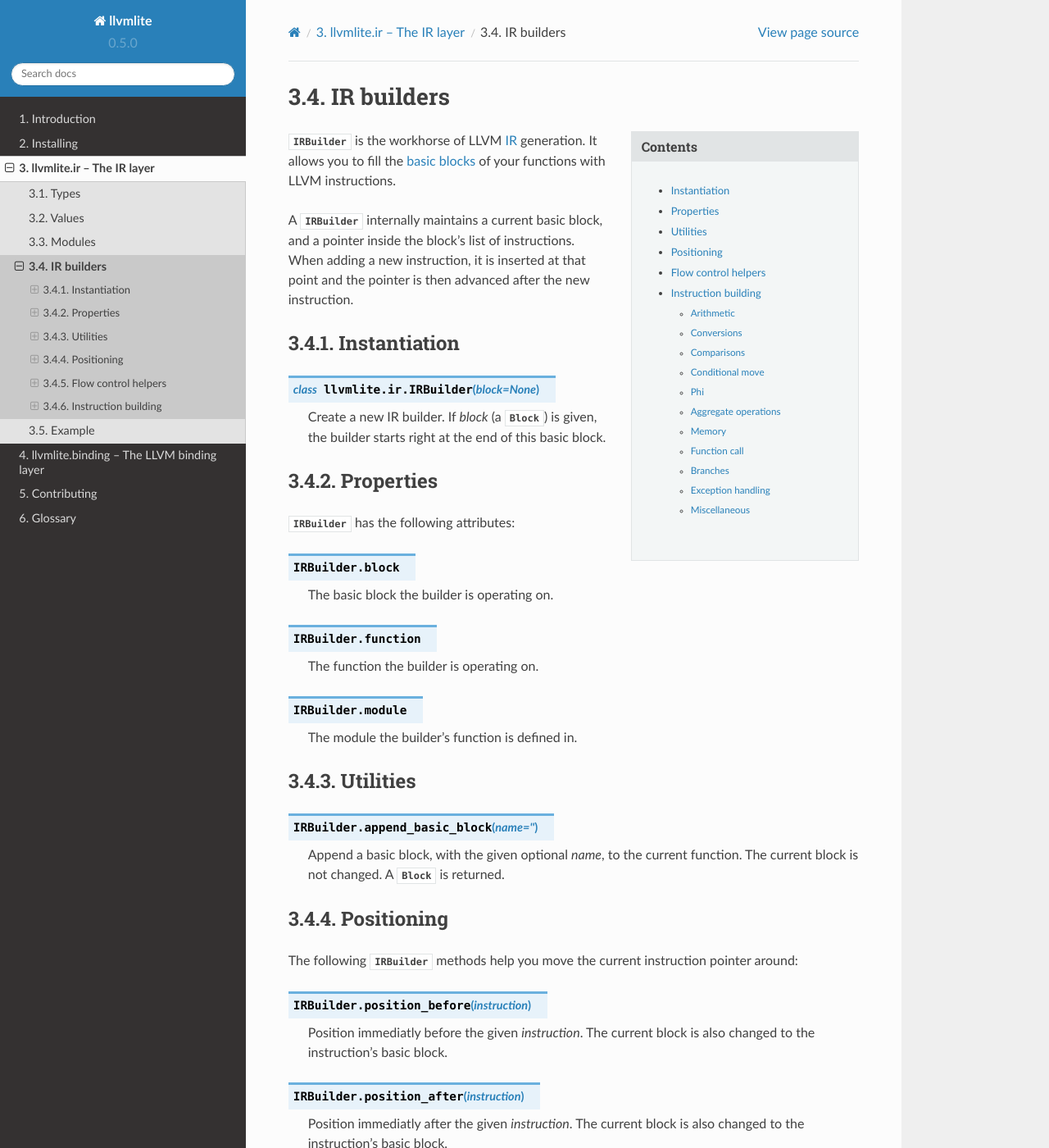
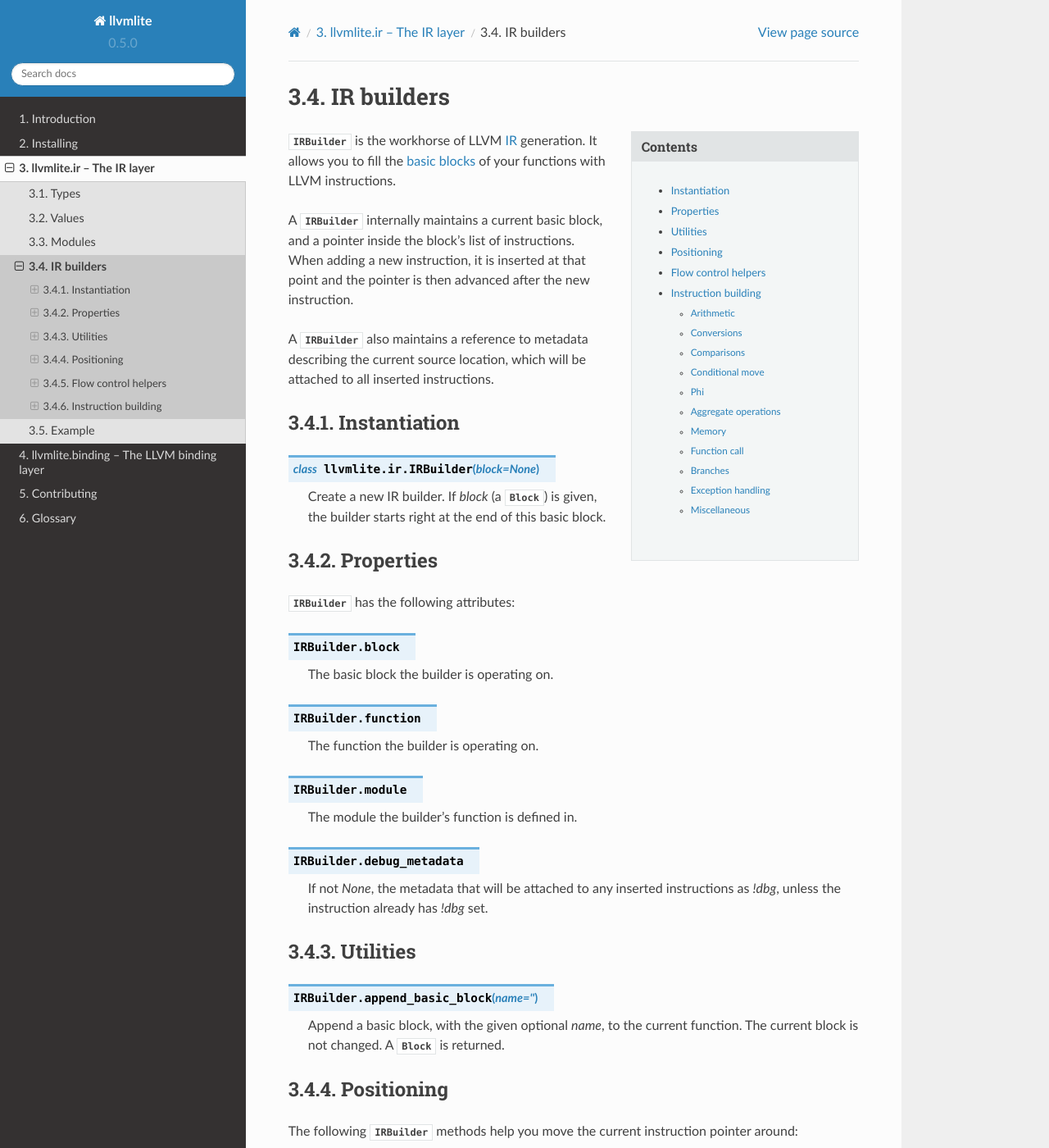
Before and after one commit to numba/llvmlite, a Sphinx documentation site: the page built from docs/source/ir/builder.rst, in a window 1280 px wide and 1400 px high. Shown: the whole window at 82% size. Built offline with Sphinx 7.4.7 and the Read the Docs theme 2.0.0, drawn with Linux system fonts in a browser that asks for light colours.

Commit message:
Add IRBuilder.debug_metadata attribute.
This attribute may be set by the frontend once prior to emitting
many LLVM IR instructions corresponding to a single source-level
entity (such as an AST node).

```diff
--- a/docs/source/ir/builder.rst
+++ b/docs/source/ir/builder.rst
@@ -18,6 +18,10 @@
 pointer inside the block's list of instructions.  When adding a new
 instruction, it is inserted at that point and the pointer is then advanced
 after the new instruction.
+
+A :class:`IRBuilder` also maintains a reference to metadata describing
+the current source location, which will be attached to all inserted
+instructions.
 
 Instantiation
 -------------
@@ -45,6 +49,10 @@
 
    The module the builder's function is defined in.
 
+.. attribute:: IRBuilder.debug_metadata
+
+   If not `None`, the metadata that will be attached to any inserted
+   instructions as `!dbg`, unless the instruction already has `!dbg` set.
 
 Utilities
 ---------
```
Also changed, not shown: 2 other files.
